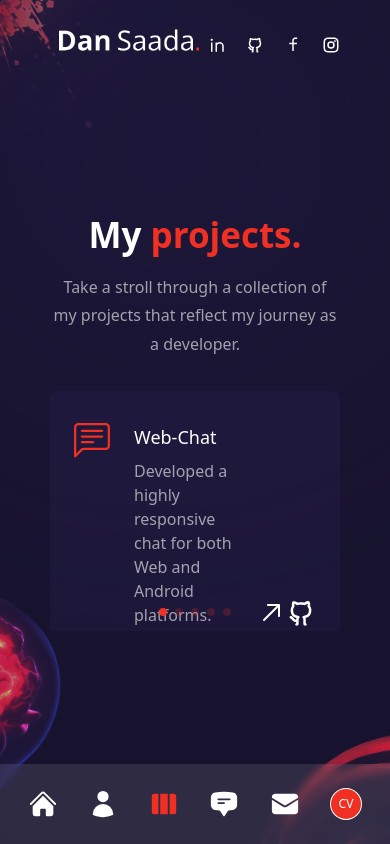
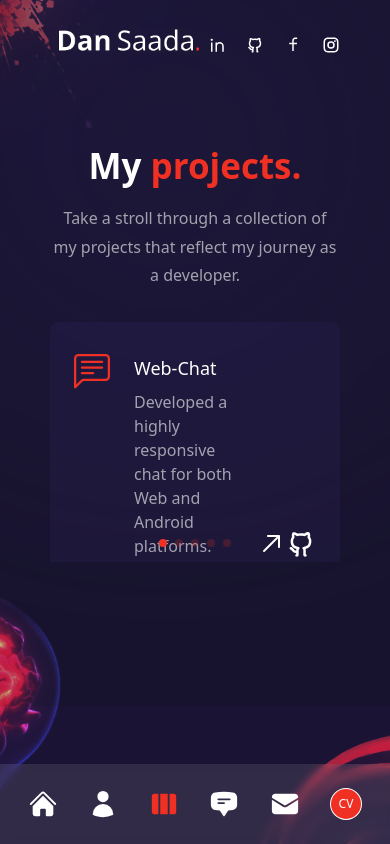
Before and after one commit to DanSaada/Portfolio, a Next.js app: page /work in a window 390 px wide. Built offline with nearby package versions, Linux system fonts and the light colour scheme.

Commit message:
added an option to scroll on small screens

```diff
--- a/pages/about/index.js
+++ b/pages/about/index.js
@@ -224,7 +224,7 @@ const About = () => {
             {aboutData[index].info.map((item, itemIndex) => {
               return (
                 <div key={`info-${itemIndex}`}
-                     className='flex-1 flex flex-col md:flex-row max-w-max gap-x-2 items-center text-white/60 sm:text-sm xs:text-sm'>
+                     className='flex-1 flex flex-col md:flex-row max-w-max gap-x-2 items-center text-white/60'>
                   {/* title */}
                   <div className='font-light mb-2 md:mb-0'>{item.title}</div>
                   <div className='hidden md:flex'>-</div>
--- a/pages/contact/index.js
+++ b/pages/contact/index.js
@@ -1,3 +1,6 @@
+import React, {useState} from 'react'
+import styled from 'styled-components';
+
 // components
 import Circles from "../../components/Circles";
 
@@ -12,6 +15,12 @@ import { fadeIn } from "../../variants";
 
 // emailjs
 import emailjs from 'emailjs-com'
+
+// a styled component for scrolling
+const ScrollableContainer = styled.div`
+  overflow-y: auto;
+  max-height: 800px; /* Set the desired height */
+`;
 
 const Contact = () => {
 
@@ -34,6 +43,7 @@ const Contact = () => {
   }
 
   return (
+    <ScrollableContainer>
       <div className="h-full bg-primary/30">
         <div className="container mx-auto py-32 text-center xl:text-left flex items-center justify-center h-full">
           {/* text & form */}
@@ -70,6 +80,7 @@ const Contact = () => {
           </div>
         </div>
       </div>
+    </ScrollableContainer>
   );
 };
 
--- a/pages/testimonials/index.js
+++ b/pages/testimonials/index.js
@@ -1,3 +1,6 @@
+import React, {useState} from 'react'
+import styled from 'styled-components';
+
 // component
 import TestimonialSlider from "../../components/TestimonialSlider";
 
@@ -5,8 +8,15 @@ import TestimonialSlider from "../../components/TestimonialSlider";
 import {motion} from 'framer-motion'
 import {fadeIn} from '../../variants'
 
+// a styled component for scrolling
+const ScrollableContainer = styled.div`
+  overflow-y: auto;
+  max-height: 800px; /* Set the desired height */
+`;
+
 const Testimonials = () => {
   return (
+    <ScrollableContainer>
       <div className="h-full bg-primary/30 py-32 text-center">
         <div className="container mx-auto h-full flex flex-col justify-center">
           {/* title */}
@@ -26,6 +36,7 @@ const Testimonials = () => {
           </motion.div>
         </div>
       </div>
+    </ScrollableContainer>
   );
 };
 
--- a/pages/work/index.js
+++ b/pages/work/index.js
@@ -1,3 +1,6 @@
+import React, {useState} from 'react'
+import styled from 'styled-components';
+
 // components
 import WorkSlider from '../../components/WorkSlider';
 import Bulb from '../../components/Bulb';
@@ -7,8 +10,15 @@ import Circles from '../../components/Circles';
 import {motion } from 'framer-motion';
 import { fadeIn } from '../../variants';
 
+// a styled component for scrolling
+const ScrollableContainer = styled.div`
+  overflow-y: auto;
+  max-height: 800px; /* Set the desired height */
+`;
+
 const Work = () => {
   return (
+    <ScrollableContainer>
       <div className='h-full bg-primary/30 py-36 flex items-center'>
         <Circles />
         <div className='container mx-auto'>
@@ -47,6 +57,7 @@ const Work = () => {
         </div>
         <Bulb />
       </div>
+    </ScrollableContainer>
   );
 };
 
```
Lines whose indentation alone changed are shown as unchanged.
